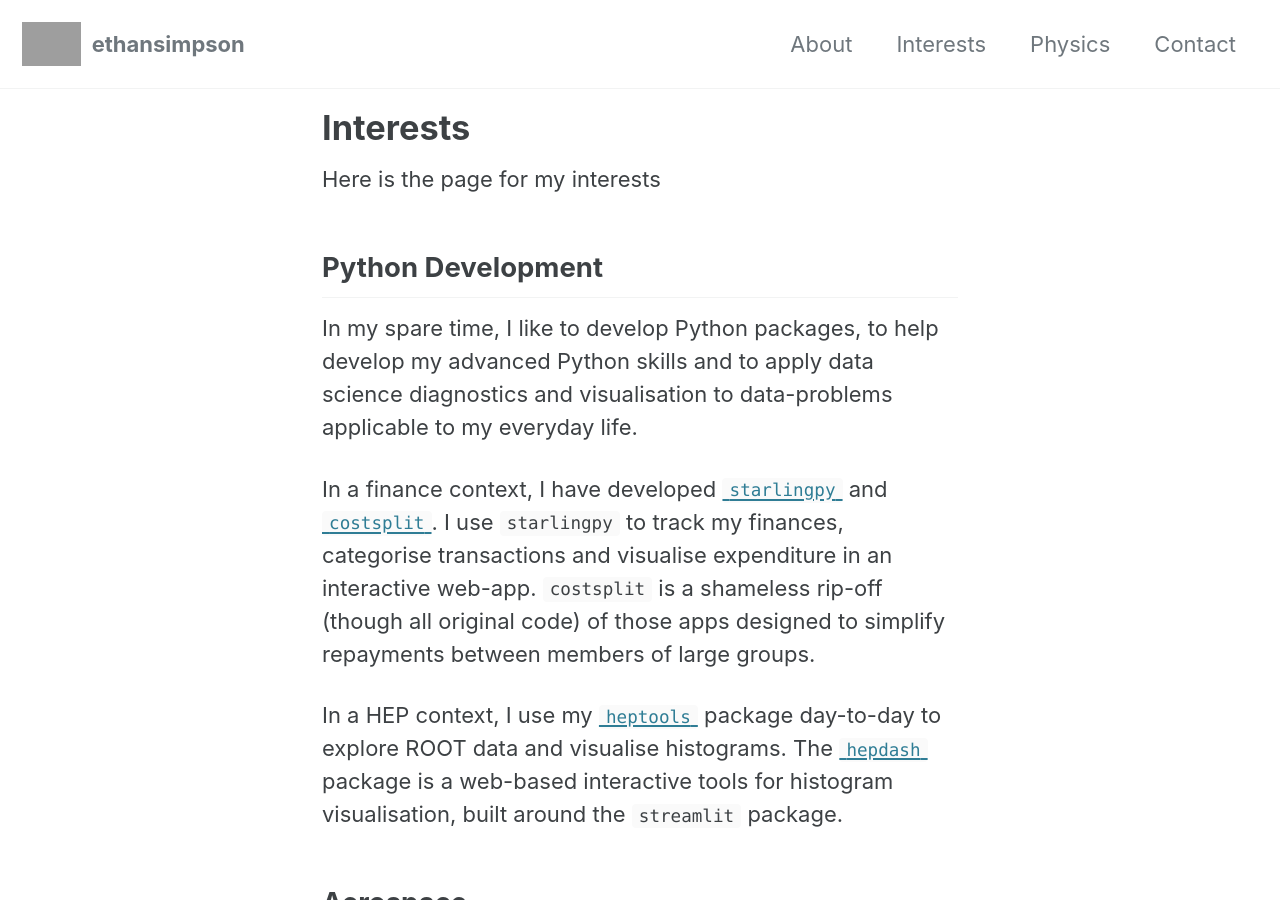
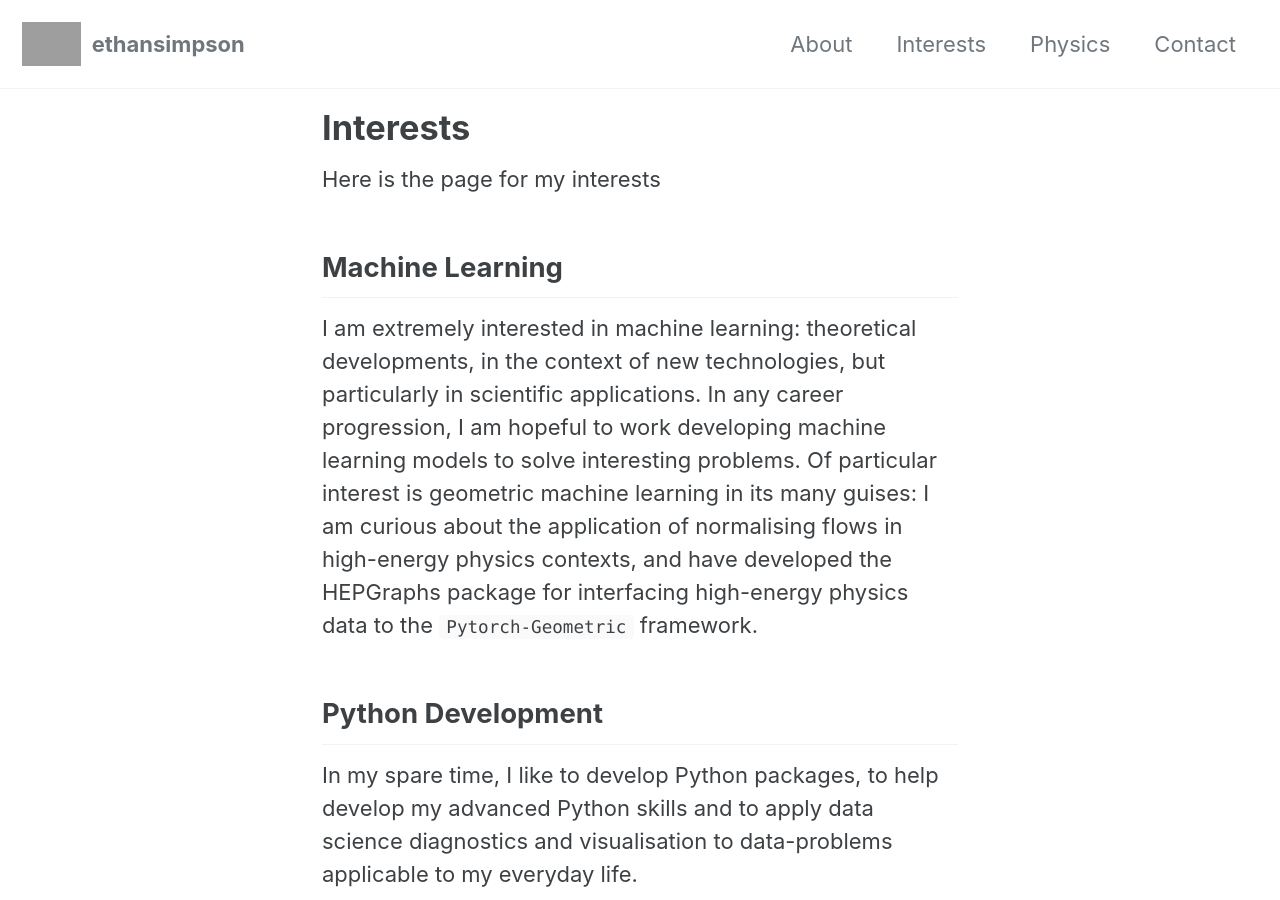
Before and after one commit to els285/els285.github.io, a Jekyll site: the page built from _pages/interests.md, in a window 1280 px wide and 900 px high. Built offline with Jekyll 4.4.1, drawn with Linux system fonts in a browser that asks for light colours; cached includes are drawn as plain includes; grey boxes are pictures that could not be loaded.

Commit message:
updates to ML

```diff
--- a/_pages/interests.md
+++ b/_pages/interests.md
@@ -14,6 +14,18 @@ permalink: /interests/
 ---
 
 Here is the page for my interests
+
+
+## Machine Learning
+I am extremely interested in machine learning: theoretical developments,
+in the context of new technologies, but particularly in scientific applications.
+In any career progression, I am hopeful to work developing machine learning
+models to solve interesting problems. Of particular interest is geometric
+machine learning in its many guises: I am curious about the application of
+normalising flows in high-energy physics contexts, and have developed the
+HEPGraphs package for interfacing high-energy physics data to the
+`Pytorch-Geometric` framework.
+
 
 ## Python Development
 
```
